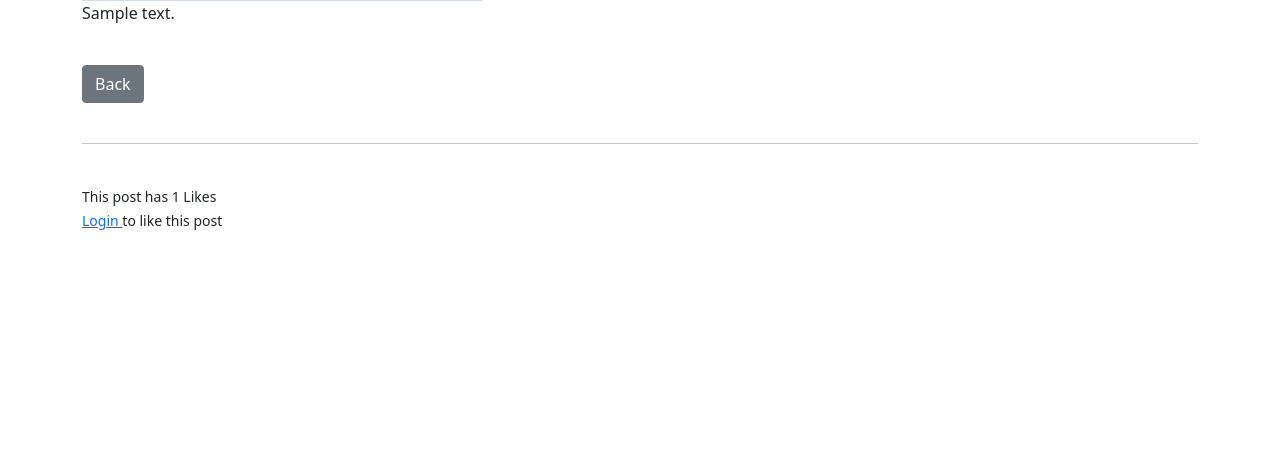
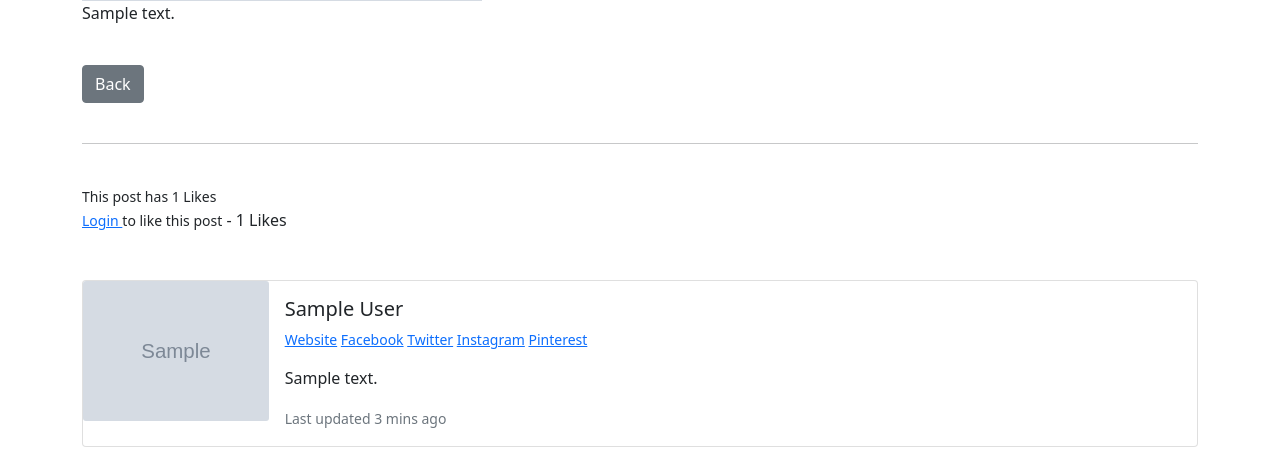
Before and after one commit to munyolec/simpleblog, a Django app: template ablog/theblog/templates/article_detail.html in a window 1280 px wide. Shown: the part 506-969 px from the top of the page. Before the commit the page ends 736 px from the top, so only its background shows below. Run offline with Django 3.2, Linux system fonts and the light colour scheme; the template is opened without the code that fills it: most values are stand-ins (such as "Sample title", 1, 10 or a date in 2020); grey boxes marked "Sample" are stand-in pictures.

Commit message:
profile pic and links

```diff
--- a/ablog/theblog/templates/article_detail.html
+++ b/ablog/theblog/templates/article_detail.html
@@ -37,11 +37,46 @@
         {% else %}
             <button type="submit", name="post_id", value="{{post.id}}", class="btn btn-primary btn-sm"> Like </button>
         {% endif %}
-        - {{ total_likes}} Likes
     {% else %}
         <small>This post has {{ total_likes}} Likes <br/></small>
         <small><a class="" href="{% url 'login' %}"> Login </a>to like this post</small>
     {% endif %}
+        - {{ total_likes}} Likes
 </form>
+<br/> <br/>
+<div class="card mb-3">
+    <div class="row g-0">
+      <div class="col-md-2">
+        <img src="{{post.author.profile.profile_pic.url}}" class="card-img" >
+      </div>
+      <div class="col-md-10">
+        <div class="card-body">
+          <h5 class="card-title">
+            {{post.author.first_name}}
+            {{post.author.last_name}}
+           </h5>
+          <p class="small text-muted">
+            {% if post.author.profile.website_url %}
+                <a href="{{post.author.profile.website_url}}">Website</a>
+            {% endif %}
+            {% if post.author.profile.facebook_url %}
+                <a href="{{post.author.profile.facebook_url}}">Facebook</a>
+            {% endif %}
+            {% if post.author.profile.twitter_url %}
+                <a href="{{post.author.profile.twitter_url}}">Twitter</a>
+            {% endif %}
+            {% if post.author.profile.instagram_url %}
+                <a href="{{post.author.profile.instagram_url}}">Instagram</a>
+            {%endif%}
+            {% if post.author.profile.pinterest_url%}
+                <a href="{{post.author.profile.pinterest_url}}">Pinterest</a>
+            {%endif%}
+            </p>
+          <p class="card-text">{{post.author.profile.bio}}</p>
+          <p class="card-text"><small class="text-muted">Last updated 3 mins ago</small></p>
+        </div>
+      </div>
+    </div>
+  </div>
 
 {% endblock %}
```
Also changed, not shown: ablog/theblog/models.py (+12 -0 lines), ablog/theblog/migrations/0010_auto_20210527_0708.py (added).
